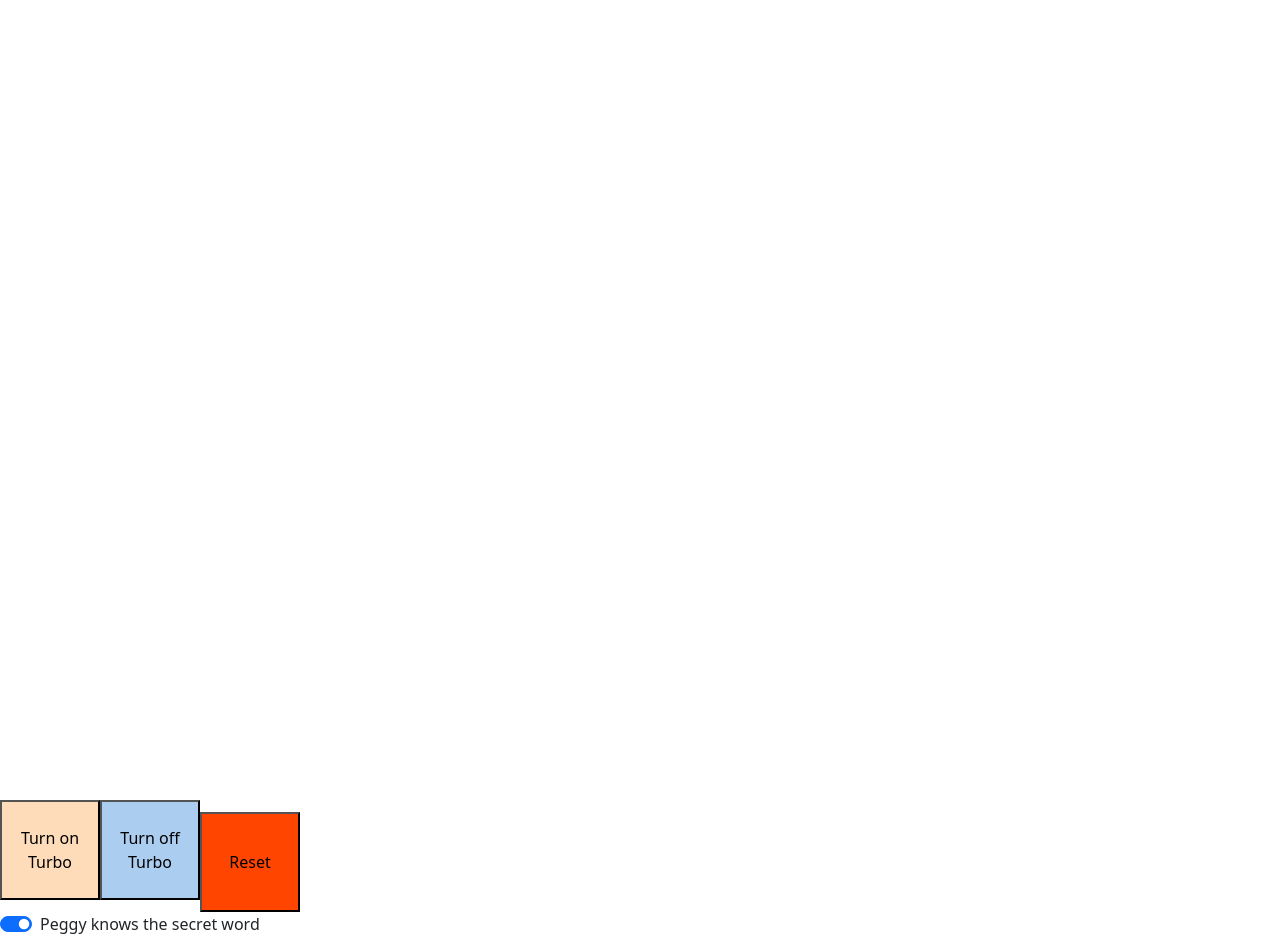
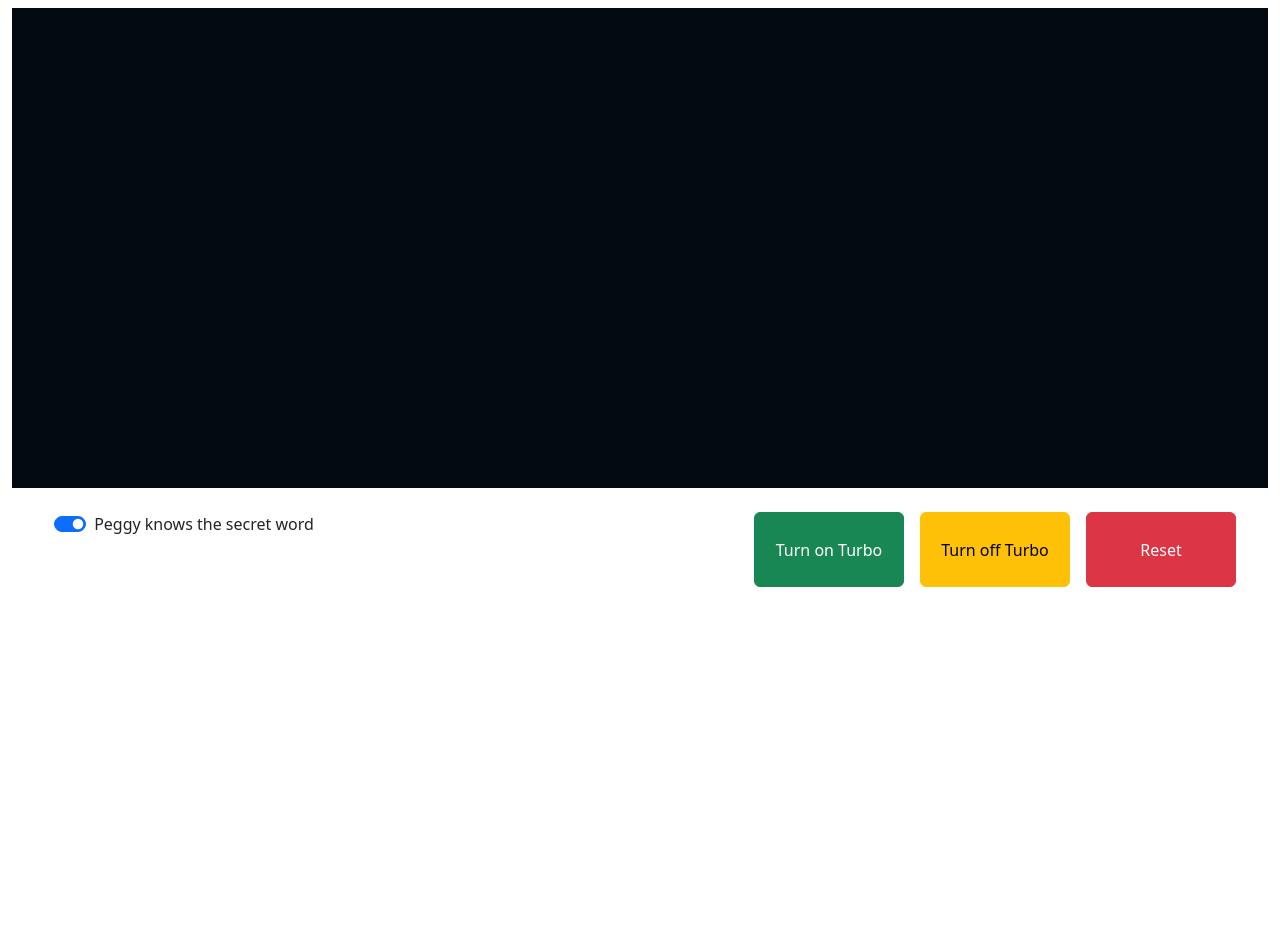
Before and after one commit to Byont-Ventures/alibaba-cave-poc, a React (Create React App) app: page / in a window 1280 px wide. After the commit the page ends 800 px from the top, so only its background shows below. Built offline with nearby package versions, Linux system fonts and the light colour scheme; no server answers.

Commit message:
added some styling

```diff
--- a/src/App.css
+++ b/src/App.css
@@ -1,4 +1,6 @@
 .App {
+  background-color: #040B10;
+  color: #040B10;
   text-align: center;
 }
 
--- a/src/App.tsx
+++ b/src/App.tsx
@@ -3,18 +3,11 @@ import './App.css';
 import {Canvas, ThreeElements, useFrame} from '@react-three/fiber'
 import THREE from 'three';
 import {OrbitControls, RoundedBox, Sphere, Text} from '@react-three/drei';
-import {Button, Form, Modal} from 'react-bootstrap';
+import {Button, Col, Form, Modal, Row, Stack} from 'react-bootstrap';
 import {Peggy} from "./components/Peggy";
 import {Victor} from "./components/Victor";
 import Door from "./components/Door";
 import Confidence from "./components/Confidence";
-
-function victorResponds (peggyPath: string, victorPath: string, secretWord: boolean) {
-    if (peggyPath !== victorPath && !secretWord) {
-        return "Liar"
-    }
-    return "Ok"
-}
 
 function App() {
     const [turboOn, turnTurbo] = useState(false)
@@ -123,13 +116,17 @@ function App() {
     })
 
     return (
-      <div style={{height: '100vh'}}>
-        <Canvas>
+      <div >
+          <Row className="d-flex justify-content-center mt-2">
+              <div style={{height: "60vh", width: "100vw"}}>
+        <Canvas
+            style={{ backgroundColor: "#040B10"}}
+            camera={{position: [-4, 6, 7]}} >
             <OrbitControls />
             <ambientLight />
 
             <RoundedBox args={[5, 0.5, 2]}>
-                <meshStandardMaterial color={'orange'} />
+                <meshStandardMaterial color={'#C5EE53'} />
             </RoundedBox>
 
             {/*Path 1*/}
@@ -153,11 +150,11 @@ function App() {
                     if (turboOn) return
                     hoverP1(true)
                 }}>
-                <meshStandardMaterial color={(hoveredP1 || clickedP1) ? 'blue' : 'hotpink'} />
+                <meshStandardMaterial color={(hoveredP1 || clickedP1) ? '#16324B' : '#BBD8F1'} />
             </RoundedBox>
 
             {/*Path 1 Name*/}
-            <Text position={[4.5, 0.5, -5]} fontSize={5} rotation={[0, 90, 0]} color={'#008081'}>
+            <Text position={[4.5, 0.5, -5]} fontSize={5} rotation={[0, 90, 0]} color={'#6495ED'}>
                 A
             </Text>
 
@@ -182,7 +179,7 @@ function App() {
                     if (turboOn) return
                     hoverP2(true)
                 }}>
-                <meshStandardMaterial color={(hoveredP2 || clickedP2) ? 'blue' : 'hotpink'} />
+                <meshStandardMaterial color={(hoveredP2 || clickedP2) ? '#16324B' : 'hotpink'} />
             </RoundedBox>
 
             {/*The rock*/}
@@ -190,11 +187,11 @@ function App() {
                 args={[2, 2.5, 4]}
                 position={[4.5, 0.99, 0]}
             >
-                <meshStandardMaterial color={'brown'} />
+                <meshStandardMaterial color={'#593392'} />
             </RoundedBox>
 
             {/*Path 2 Name*/}
-            <Text position={[4.5, 0.5, 5]} fontSize={5} rotation={[0, 200, 0]} color={'#008081'}>
+            <Text position={[4.5, 0.5, 5]} fontSize={5} rotation={[0, 200, 0]} color={'#6495ED'}>
                 B
             </Text>
 
@@ -290,16 +287,6 @@ function App() {
                 }}
             />
 
-            {/*Victor's lyrics*/}
-            <Text
-                position={[2.25, 2, 0]}
-                visible={false}
-                ref={victorChoice}
-                fontSize={1.5}
-                color={'red'}>
-                {pathName}
-            </Text>
-
             {/*Confidence meter*/}
             <Confidence
                 repetitions={repetitions}
@@ -308,38 +295,56 @@ function App() {
             />
 
         </Canvas>
-          <button
-              style={{height: "100px", width: "100px", backgroundColor: "#FEDCBA"}}
+              </div>
+          </Row>
+          <Row className="mx-3 px-3 mt-4">
+              <Col xs={3} className="d-flex justify-content-center">
+                  <Form.Check
+                      type="switch"
+                      id="custom-switch"
+                      label="Peggy knows the secret word"
+                      // style={{color: "white"}}
+                      checked={secretWord}
+                      onChange={() => setSecretWord(!secretWord)}
+                  />
+              </Col>
+              <Col xs={9} className="d-flex justify-content-end">
+                  <Stack direction="horizontal" gap={3}>
+                      {/*@ts-ignore*/}
+                      <Button
+                          style={{height: "75px", width: "150px"}}
+                          variant="success"
                           disabled={turboOn}
                           onClick={() => {
                               turnTurbo(true)
                               setSpeed(0.1)
-              }}>Turn on Turbo</button>
+                          }}>Turn on Turbo</Button>
 
-          <button
-              style={{height: "100px", width: "100px", backgroundColor: "#ABCDEF"}}
+                      {/*@ts-ignore*/}
+                      <Button
+                          style={{height: "75px", width: "150px"}}
+                          variant="warning"
                           onClick={() => {
                               turnTurbo(false)
                               setSpeed(0.05)
-          }}>Turn off Turbo</button>
-          <button
-              style={{height: "100px", width: "100px", backgroundColor: "orangered"}}
-              onClick={() => resetAll()}>Reset</button>
-          <Form.Check
-              type="switch"
-              id="custom-switch"
-              label="Peggy knows the secret word"
-              checked={secretWord}
-              onChange={() => setSecretWord(!secretWord)}
-          />
+                          }}>Turn off Turbo</Button>
+
+                      {/*@ts-ignore*/}
+                      <Button
+                          style={{height: "75px", width: "150px"}}
+                          variant="danger"
+                          onClick={() => {
+                              resetAll()
+                          }}>Reset</Button>
+                  </Stack>
+              </Col>
+          </Row>
           <Modal show={showModal} onHide={() => setShowModal(false)}>
               <Modal.Header closeButton>
                   <Modal.Title>Peggy didn't know the secret word</Modal.Title>
               </Modal.Header>
               <Modal.Body>You were trying to find out if Peggy knew the Secret word using Zer-Knowledge Proof and it appears that she didn't</Modal.Body>
               <Modal.Footer>
-                  {/*<button style={{height: "100px", width: "100px", backgroundColor: "orangered"}}*/}
-                  {/*        onClick={() => resetAll()}>Close</button>*/}
                   {/*@ts-ignore*/}
                   <Button variant="danger" onClick={() => setShowModal(false)}>Close</Button>
               </Modal.Footer>
--- a/src/components/Confidence.tsx
+++ b/src/components/Confidence.tsx
@@ -41,9 +41,9 @@ export const Confidence : React.FunctionComponent<ConfidenceProps> = ({ repetiti
     return (
         <Text
             ref={confRef}
-            position={[2.25, 7, 0]}
+            position={[2.25, 5.5, 0]}
             fontSize={1}
-            color={'black'}>
+            color={'white'}>
             Confidence: {confidence}%
         </Text>
     )
--- a/src/components/Door.tsx
+++ b/src/components/Door.tsx
@@ -83,7 +83,7 @@ export const Door : React.FunctionComponent<DoorProps> = ({canGo1, canGo2,
             ref={door}
             args={[1, 1.5, 0.01]}
             position={[6, 1, 0]}>
-            <meshStandardMaterial color={'purple'} />
+            <meshStandardMaterial color={'#5377EE'} />
         </RoundedBox>
     )
 }
--- a/src/components/Peggy.tsx
+++ b/src/components/Peggy.tsx
@@ -366,7 +366,7 @@ export const Peggy: React.FunctionComponent<PeggyProps> = ({reachedDoor, randomC
                 if (turboOn) return
                 setClicked(!clicked)
             }}>
-            <meshStandardMaterial color={'red'} />
+            <meshStandardMaterial color={'#DC143C'} />
         </RoundedBox>
     )
 }
--- a/src/components/Victor.tsx
+++ b/src/components/Victor.tsx
@@ -164,7 +164,7 @@ export const Victor : React.FunctionComponent<VictorProps> = ({canGo1, canGo2, s
             args={[0.75, 0.75, 0.75]}
             position={[-1.5, 1, -2]}
         >
-            <meshStandardMaterial color={'green'} />
+            <meshStandardMaterial color={'#32CD32'} />
         </RoundedBox>
 
     )
--- a/src/index.css
+++ b/src/index.css
@@ -1,5 +1,6 @@
 body {
   margin: 0;
+  background-color: #040B10;
   font-family: -apple-system, BlinkMacSystemFont, 'Segoe UI', 'Roboto', 'Oxygen',
     'Ubuntu', 'Cantarell', 'Fira Sans', 'Droid Sans', 'Helvetica Neue',
     sans-serif;
```
Lines whose indentation alone changed are shown as unchanged.
